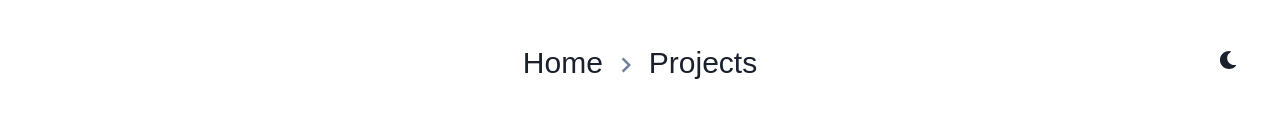
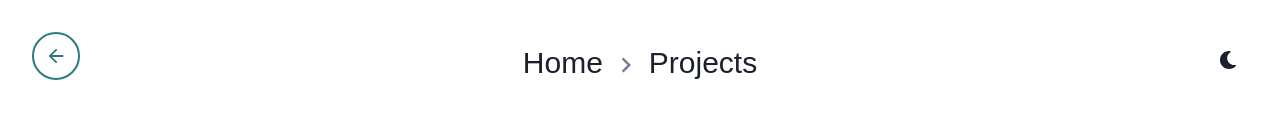
Before and after one commit to jasonfyw/jasonfyw.github.io, a React (Create React App) app: page /#/projects in a window 1280 px wide. Shown: the top 135 px of the page. Built offline with nearby package versions, Linux system fonts and the light colour scheme; a web font is replaced by a local one.

Commit message:
add: back button to projects page

```diff
--- /dev/null
+++ b/src/pages/ProjectsPage/BackButton.tsx
@@ -0,0 +1,50 @@
+import { ArrowBackIcon } from '@chakra-ui/icons'
+import { IconButton, useMediaQuery } from '@chakra-ui/react'
+import React, { useEffect, useState } from 'react'
+import { Link } from 'react-router-dom'
+const Scroll = require('react-scroll')
+const scroll = Scroll.animateScroll
+
+const BackButton = () => {
+    const [scrollPosition, setScrollPosition] = useState(0)
+    const [isMobile] = useMediaQuery('(min-width: 764px)')
+
+    const handleScroll = () => {
+        const position = window.pageYOffset
+        setScrollPosition(position)
+    }
+
+    useEffect(() => {
+        window.addEventListener('scroll', handleScroll, { passive: true })
+
+        return () => {
+            window.removeEventListener('scroll', handleScroll)
+        }
+    }, [])
+
+    return (
+        <Link to={'/'}>
+            <IconButton
+                icon={<ArrowBackIcon/>}
+                aria-label='Back to homepage'
+                variant={'outline'}
+                colorScheme={'teal'}
+                bg={['rgba(154, 228, 217, 0.2)', 'none']}
+                borderRadius={'full'}
+                border={'2px'}
+                size={'lg'}
+                fontSize={22}
+                top={[4, 8]}
+                left={[4, 8]}
+                position={'fixed'}
+                hidden={!isMobile && scrollPosition < 200}
+                zIndex={100}
+                onClick={() => {
+                    scroll.scrollToTop({ duration: 450 })
+                }}
+            />
+        </Link>
+    )
+}
+
+export default BackButton
--- a/src/pages/ProjectsPage/ProjectsPage.tsx
+++ b/src/pages/ProjectsPage/ProjectsPage.tsx
@@ -6,11 +6,13 @@ import { projectData } from '../../data/projectData';
 import ProjectCard from '../../components/Projects/ProjectCard';
 import LinkIconButton from '../../components/Projects/LinkIconButton';
 import { ColorModeSwitcher } from '../../ColorModeSwitcher';
+import BackButton from './BackButton';
 
 
 const ProjectsPage = () => {
     return (
         <>
+            <BackButton />
             <ColorModeSwitcher
                 top={0}
                 right={8}
```
